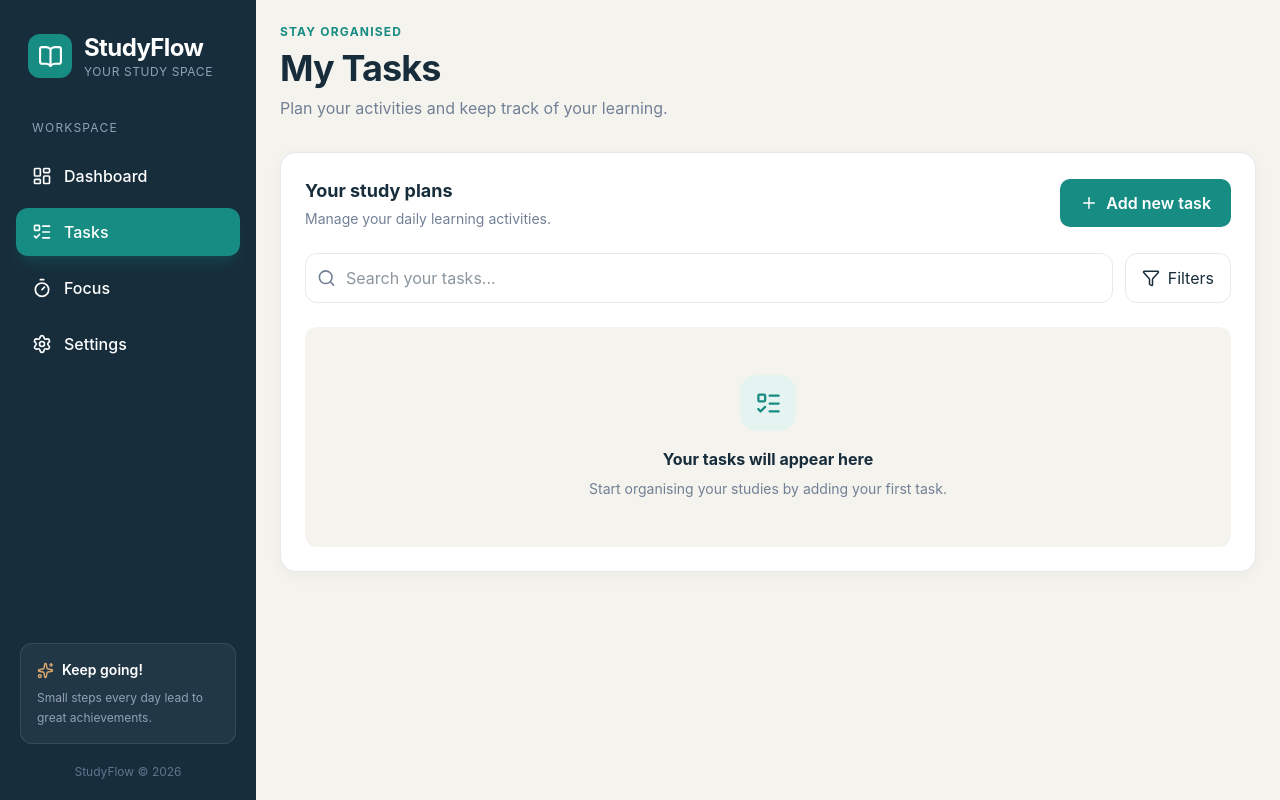
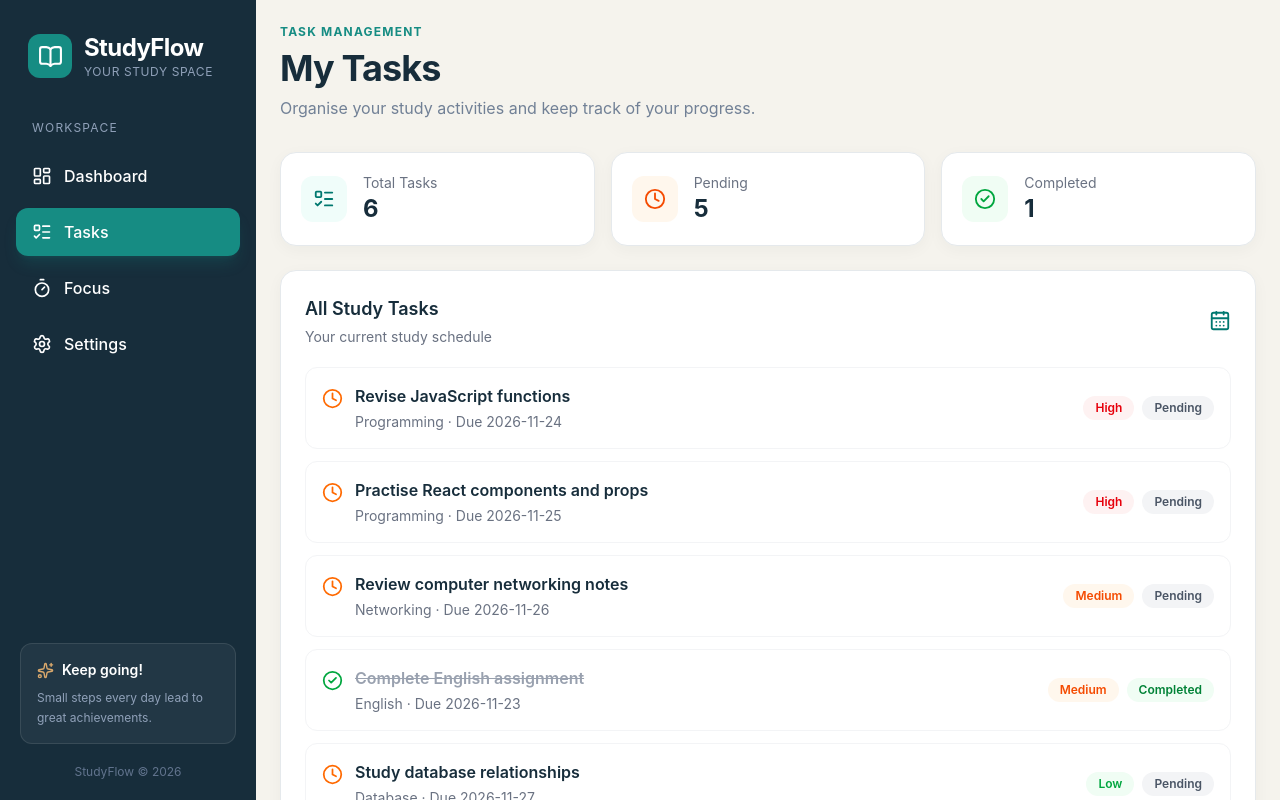
Before and after one commit to Musekura20/studyFlow, a React (Vite) app: page /tasks in a window 1280 px wide. Shown: the top 800 px of the page. Built offline with nearby package versions, Linux system fonts and the light colour scheme.

Commit message:
Set up initial tasks and shared application state

```diff
--- a/src/App.jsx
+++ b/src/App.jsx
@@ -1,11 +1,9 @@
-import {
-  BrowserRouter,
-  Routes,
-  Route,
-} from "react-router-dom";
+import { useState } from "react";
+import { BrowserRouter, Routes, Route } from "react-router-dom";
+
+import { initialTasks } from "./data/initialTasks";
 
 import SiteLayout from "./layouts/SiteLayout";
-
 import DashboardPage from "./pages/DashboardPage";
 import TasksPage from "./pages/TasksPage";
 import FocusPage from "./pages/FocusPage";
@@ -13,27 +11,29 @@ import SettingsPage from "./pages/SettingsPage";
 import NotFoundPage from "./pages/NotFoundPage";
 
 function App() {
+  const [tasks, setTasks] = useState(initialTasks);
+
   return (
     <BrowserRouter>
-
       <Routes>
-
-        <Route path="/" element={<SiteLayout />}>
-
+        <Route
+          path="/"
+          element={
+            <SiteLayout
+              outletContext={{
+                tasks,
+                setTasks,
+              }}
+            />
+          }
+        >
           <Route index element={<DashboardPage />} />
-
           <Route path="tasks" element={<TasksPage />} />
-
           <Route path="focus" element={<FocusPage />} />
-
           <Route path="settings" element={<SettingsPage />} />
-
           <Route path="*" element={<NotFoundPage />} />
-
         </Route>
-
       </Routes>
-
     </BrowserRouter>
   );
 }
--- /dev/null
+++ b/src/data/initialTasks.js
@@ -0,0 +1,50 @@
+export const initialTasks = [
+  {
+    id: "task-1",
+    title: "Revise JavaScript functions",
+    category: "Programming",
+    dueDate: "2026-11-24",
+    priority: "High",
+    completed: false,
+  },
+  {
+    id: "task-2",
+    title: "Practise React components and props",
+    category: "Programming",
+    dueDate: "2026-11-25",
+    priority: "High",
+    completed: false,
+  },
+  {
+    id: "task-3",
+    title: "Review computer networking notes",
+    category: "Networking",
+    dueDate: "2026-11-26",
+    priority: "Medium",
+    completed: false,
+  },
+  {
+    id: "task-4",
+    title: "Complete English assignment",
+    category: "English",
+    dueDate: "2026-11-23",
+    priority: "Medium",
+    completed: true,
+  },
+  {
+    id: "task-5",
+    title: "Study database relationships",
+    category: "Database",
+    dueDate: "2026-11-27",
+    priority: "Low",
+    completed: false,
+  },
+  {
+    id: "task-6",
+    title: "Practise Java OOP concepts",
+    category: "Programming",
+    dueDate: "2026-11-28",
+    priority: "High",
+    completed: false,
+  },
+];
--- a/src/layouts/SiteLayout.jsx
+++ b/src/layouts/SiteLayout.jsx
@@ -1,22 +1,19 @@
-
 import { Outlet } from "react-router-dom";
 import Sidebar from "../components/Sidebar";
 import MobileNav from "../components/MobileNav";
 
-function SiteLayout() {
+function SiteLayout({ outletContext }) {
   return (
-    <div className="min-h-screen bg-ivory">
-
+    <div className="min-h-screen bg-[#F5F3ED]">
       <Sidebar />
 
-      <main className="md:ml-64 min-h-screen pb-24 md:pb-0">
+      <main className="pb-24 md:ml-64 md:pb-0">
         <div className="page-container">
-          <Outlet />
+          <Outlet context={outletContext} />
         </div>
       </main>
 
       <MobileNav />
-
     </div>
   );
 }
--- a/src/pages/DashboardPage.jsx
+++ b/src/pages/DashboardPage.jsx
@@ -1,4 +1,5 @@
 
+import { Link, useOutletContext } from "react-router-dom";
 import {
   CheckCircle2,
   Clock,
@@ -7,122 +8,216 @@ import {
   ArrowRight,
 } from "lucide-react";
 
-import { Link } from "react-router-dom";
 import PageHeader from "../components/PageHeader";
 
 function DashboardPage() {
+  // Get the shared tasks from App.jsx
+  const { tasks } = useOutletContext();
+
+  // Calculate task statistics
+  const totalTasks = tasks.length;
+
+  const completedTasks = tasks.filter(
+    (task) => task.completed
+  ).length;
+
+  const pendingTasks = tasks.filter(
+    (task) => !task.completed
+  ).length;
+
+  const progress =
+    totalTasks === 0
+      ? 0
+      : Math.round((completedTasks / totalTasks) * 100);
+
+  // Get the next three pending tasks
+  const upcomingTasks = [...tasks]
+    .filter((task) => !task.completed)
+    .sort((a, b) => a.dueDate.localeCompare(b.dueDate))
+    .slice(0, 3);
+
   return (
     <div>
-
       <PageHeader
-        eyebrow="Your workspace"
+        eyebrow="YOUR STUDY OVERVIEW"
         title="Welcome to StudyFlow"
-        description="A fresh day to learn, grow and make progress."
+        description="Stay organised, manage your tasks, and make progress with your studies."
       />
 
       {/* Summary cards */}
-      <section className="grid grid-cols-1 sm:grid-cols-2 xl:grid-cols-3 gap-5 mb-8">
+      <div className="mt-8 grid grid-cols-1 gap-4 sm:grid-cols-2 xl:grid-cols-4">
 
-        <div className="surface-card p-6">
-          <div className="flex items-center justify-between mb-5">
-            <div className="w-11 h-11 bg-teal-light text-teal rounded-xl flex items-center justify-center">
-              <ListTodo size={23} />
-            </div>
-            <span className="text-xs text-muted">Your plans</span>
+        <div className="surface-card p-5">
+          <div className="flex items-center justify-between">
+            <p className="text-sm text-gray-500">Total Tasks</p>
+            <ListTodo className="text-teal-600" size={22} />
           </div>
 
-          <p className="text-3xl font-bold text-ink">06</p>
-          <p className="text-sm text-muted mt-1">Total study tasks</p>
+          <h2 className="mt-3 text-3xl font-bold text-[#172D3B]">
+            {totalTasks}
+          </h2>
+
+          <p className="mt-1 text-sm text-gray-500">
+            All your study tasks
+          </p>
         </div>
 
-        <div className="surface-card p-6">
-          <div className="flex items-center justify-between mb-5">
-            <div className="w-11 h-11 bg-teal-light text-teal rounded-xl flex items-center justify-center">
-              <CheckCircle2 size={23} />
-            </div>
-            <span className="text-xs text-muted">Well done!</span>
+        <div className="surface-card p-5">
+          <div className="flex items-center justify-between">
+            <p className="text-sm text-gray-500">Completed</p>
+            <CheckCircle2 className="text-green-600" size={22} />
           </div>
 
-          <p className="text-3xl font-bold text-ink">02</p>
-          <p className="text-sm text-muted mt-1">Completed tasks</p>
+          <h2 className="mt-3 text-3xl font-bold text-[#172D3B]">
+            {completedTasks}
+          </h2>
+
+          <p className="mt-1 text-sm text-gray-500">
+            Tasks finished
+          </p>
         </div>
 
-        <div className="surface-card p-6 sm:col-span-2 xl:col-span-1">
-          <div className="flex items-center justify-between mb-5">
-            <div className="w-11 h-11 bg-orange-50 text-orange-500 rounded-xl flex items-center justify-center">
-              <Clock size={23} />
-            </div>
-            <span className="text-xs text-muted">Keep going</span>
+        <div className="surface-card p-5">
+          <div className="flex items-center justify-between">
+            <p className="text-sm text-gray-500">Pending</p>
+            <Clock className="text-orange-500" size={22} />
           </div>
 
-          <p className="text-3xl font-bold text-ink">04</p>
-          <p className="text-sm text-muted mt-1">Pending tasks</p>
+          <h2 className="mt-3 text-3xl font-bold text-[#172D3B]">
+            {pendingTasks}
+          </h2>
+
+          <p className="mt-1 text-sm text-gray-500">
+            Tasks still to do
+          </p>
         </div>
 
-      </section>
+        <div className="surface-card p-5">
+          <div className="flex items-center justify-between">
+            <p className="text-sm text-gray-500">Progress</p>
+            <TrendingUp className="text-teal-600" size={22} />
+          </div>
 
-      {/* Welcome card */}
-      <section className="surface-card p-6 md:p-8 mb-6">
-        <div className="flex flex-col md:flex-row md:items-center justify-between gap-5">
+          <h2 className="mt-3 text-3xl font-bold text-[#172D3B]">
+            {progress}%
+          </h2>
 
+          <p className="mt-1 text-sm text-gray-500">
+            Overall completion
+          </p>
+        </div>
+
+      </div>
+
+      {/* Progress section */}
+      <div className="surface-card mt-6 p-6">
+        <div className="flex items-center justify-between">
           <div>
-            <p className="text-teal font-semibold text-sm mb-2">
-              YOUR NEXT STEP
-            </p>
-
-            <h2 className="text-2xl font-bold text-ink mb-2">
-              Make today count.
+            <h2 className="text-lg font-semibold text-[#172D3B]">
+              Your Study Progress
             </h2>
 
-            <p className="text-muted text-sm max-w-lg">
-              Organise your study activities and focus on
-              what matters most. Every completed task
-              brings you closer to your goals.
+            <p className="mt-1 text-sm text-gray-500">
+              Keep going! Every completed task counts.
+            </p>
+          </div>
+
+          <span className="font-semibold text-teal-700">
+            {progress}%
+          </span>
+        </div>
+
+        <div className="mt-5 h-3 overflow-hidden rounded-full bg-gray-100">
+          <div
+            className="h-full rounded-full bg-[#168C83] transition-all"
+            style={{ width: `${progress}%` }}
+          />
+        </div>
+
+        <p className="mt-3 text-sm text-gray-500">
+          {completedTasks} of {totalTasks} tasks completed
+        </p>
+      </div>
+
+      {/* Upcoming tasks */}
+      <div className="surface-card mt-6 p-6">
+        <div className="flex items-center justify-between">
+          <div>
+            <h2 className="text-lg font-semibold text-[#172D3B]">
+              Upcoming Tasks
+            </h2>
+
+            <p className="mt-1 text-sm text-gray-500">
+              Your next study activities
             </p>
           </div>
 
           <Link
             to="/tasks"
-            className="primary-button shrink-0"
+            className="flex items-center gap-2 text-sm font-semibold text-teal-700 hover:text-teal-900"
           >
-            View my tasks
-            <ArrowRight size={18} />
+            View all
+            <ArrowRight size={16} />
           </Link>
-
-        </div>
-      </section>
-
-      {/* Progress card */}
-      <section className="surface-card p-6">
-        <div className="flex items-center gap-3 mb-5">
-          <TrendingUp className="text-teal" size={23} />
-
-          <div>
-            <h2 className="font-bold text-ink">
-              Your study journey
-            </h2>
-
-            <p className="text-xs text-muted">
-              A little progress every day.
-            </p>
-          </div>
         </div>
 
-        <div className="flex items-center justify-between mb-2">
-          <span className="text-sm text-muted">
-            Weekly progress
-          </span>
+        <div className="mt-5 space-y-3">
+          {upcomingTasks.length > 0 ? (
+            upcomingTasks.map((task) => (
+              <div
+                key={task.id}
+                className="flex flex-col justify-between gap-3 rounded-xl border border-gray-100 p-4 sm:flex-row sm:items-center"
+              >
+                <div>
+                  <h3 className="font-medium text-[#172D3B]">
+                    {task.title}
+                  </h3>
 
-          <span className="text-sm font-bold text-teal">
-            33%
-          </span>
+                  <p className="mt-1 text-sm text-gray-500">
+                    {task.category} · Due {task.dueDate}
+                  </p>
+                </div>
+
+                <span
+                  className={`w-fit rounded-full px-3 py-1 text-xs font-semibold ${
+                    task.priority === "High"
+                      ? "bg-red-50 text-red-600"
+                      : task.priority === "Medium"
+                      ? "bg-orange-50 text-orange-600"
+                      : "bg-green-50 text-green-600"
+                  }`}
+                >
+                  {task.priority} Priority
+                </span>
+              </div>
+            ))
+          ) : (
+            <p className="py-6 text-center text-sm text-gray-500">
+              No pending tasks. Great work!
+            </p>
+          )}
+        </div>
+      </div>
+
+      {/* Quick action */}
+      <div className="mt-6 flex flex-col items-start justify-between gap-4 rounded-2xl bg-[#172D3B] p-6 text-white sm:flex-row sm:items-center">
+        <div>
+          <h2 className="text-lg font-semibold">
+            Ready for your next task?
+          </h2>
+
+          <p className="mt-1 text-sm text-gray-300">
+            Visit your task list and organise your study schedule.
+          </p>
         </div>
 
-        <div className="w-full h-3 bg-teal-light rounded-full overflow-hidden">
-          <div className="w-1/3 h-full bg-teal rounded-full" />
-        </div>
-      </section>
-
+        <Link
+          to="/tasks"
+          className="rounded-lg bg-[#168C83] px-5 py-3 text-sm font-semibold text-white transition hover:bg-teal-700"
+        >
+          Manage Tasks
+        </Link>
+      </div>
     </div>
   );
 }
--- a/src/pages/TasksPage.jsx
+++ b/src/pages/TasksPage.jsx
@@ -1,85 +1,175 @@
 
+import { useOutletContext } from "react-router-dom";
 import {
   ListTodo,
-  Plus,
-  Search,
-  Filter,
+  CalendarDays,
+  CheckCircle2,
+  Clock,
 } from "lucide-react";
 
 import PageHeader from "../components/PageHeader";
 
 function TasksPage() {
+  // Get the shared tasks from App.jsx
+  const { tasks } = useOutletContext();
+
+  // Separate completed and pending tasks
+  const completedTasks = tasks.filter(
+    (task) => task.completed
+  );
+
+  const pendingTasks = tasks.filter(
+    (task) => !task.completed
+  );
+
   return (
     <div>
-
       <PageHeader
-        eyebrow="Stay organised"
+        eyebrow="TASK MANAGEMENT"
         title="My Tasks"
-        description="Plan your activities and keep track of your learning."
+        description="Organise your study activities and keep track of your progress."
       />
 
-      <section className="surface-card p-5 md:p-6">
+      {/* Task summary */}
+      <div className="mt-8 grid grid-cols-1 gap-4 sm:grid-cols-3">
 
-        <div className="flex flex-col sm:flex-row sm:items-center justify-between gap-4 mb-6">
+        <div className="surface-card flex items-center gap-4 p-5">
+          <div className="rounded-xl bg-teal-50 p-3">
+            <ListTodo className="text-teal-700" size={22} />
+          </div>
 
           <div>
-            <h2 className="text-lg font-bold text-ink">
-              Your study plans
+            <p className="text-sm text-gray-500">Total Tasks</p>
+            <h2 className="text-2xl font-bold text-[#172D3B]">
+              {tasks.length}
+            </h2>
+          </div>
+        </div>
+
+        <div className="surface-card flex items-center gap-4 p-5">
+          <div className="rounded-xl bg-orange-50 p-3">
+            <Clock className="text-orange-600" size={22} />
+          </div>
+
+          <div>
+            <p className="text-sm text-gray-500">Pending</p>
+            <h2 className="text-2xl font-bold text-[#172D3B]">
+              {pendingTasks.length}
+            </h2>
+          </div>
+        </div>
+
+        <div className="surface-card flex items-center gap-4 p-5">
+          <div className="rounded-xl bg-green-50 p-3">
+            <CheckCircle2 className="text-green-600" size={22} />
+          </div>
+
+          <div>
+            <p className="text-sm text-gray-500">Completed</p>
+            <h2 className="text-2xl font-bold text-[#172D3B]">
+              {completedTasks.length}
+            </h2>
+          </div>
+        </div>
+
+      </div>
+
+      {/* Task list */}
+      <div className="surface-card mt-6 p-6">
+        <div className="mb-5 flex items-center justify-between">
+          <div>
+            <h2 className="text-lg font-semibold text-[#172D3B]">
+              All Study Tasks
             </h2>
 
-            <p className="text-sm text-muted mt-1">
-              Manage your daily learning activities.
+            <p className="mt-1 text-sm text-gray-500">
+              Your current study schedule
             </p>
           </div>
 
-          <button className="primary-button">
-            <Plus size={18} />
-            Add new task
-          </button>
-
+          <CalendarDays className="text-teal-700" size={22} />
         </div>
 
-        <div className="flex flex-col sm:flex-row gap-3 mb-6">
-
-          <div className="relative flex-1">
-            <Search
-              size={19}
-              className="absolute left-3 top-1/2 -translate-y-1/2 text-muted"
+        {tasks.length === 0 ? (
+          <div className="py-12 text-center">
+            <ListTodo
+              size={40}
+              className="mx-auto text-gray-300"
             />
 
-            <input
-              type="text"
-              placeholder="Search your tasks..."
-              className="w-full border border-border rounded-xl pl-10 pr-4 py-3 outline-none focus:border-teal"
-            />
+            <h3 className="mt-4 font-semibold text-[#172D3B]">
+              No tasks yet
+            </h3>
+
+            <p className="mt-2 text-sm text-gray-500">
+              Your study tasks will appear here when you add them.
+            </p>
           </div>
+        ) : (
+          <div className="space-y-3">
+            {tasks.map((task) => (
+              <div
+                key={task.id}
+                className="flex flex-col justify-between gap-3 rounded-xl border border-gray-100 p-4 sm:flex-row sm:items-center"
+              >
+                <div className="flex items-start gap-3">
+                  {task.completed ? (
+                    <CheckCircle2
+                      size={21}
+                      className="mt-1 shrink-0 text-green-600"
+                    />
+                  ) : (
+                    <Clock
+                      size={21}
+                      className="mt-1 shrink-0 text-orange-500"
+                    />
+                  )}
 
-          <button className="flex items-center justify-center gap-2 border border-border rounded-xl px-4 py-3 text-sm text-ink hover:bg-ivory">
-            <Filter size={18} />
-            Filters
-          </button>
+                  <div>
+                    <h3
+                      className={`font-semibold ${
+                        task.completed
+                          ? "text-gray-400 line-through"
+                          : "text-[#172D3B]"
+                      }`}
+                    >
+                      {task.title}
+                    </h3>
 
-        </div>
+                    <p className="mt-1 text-sm text-gray-500">
+                      {task.category} · Due {task.dueDate}
+                    </p>
+                  </div>
+                </div>
 
-        <div className="text-center py-12 bg-ivory rounded-xl">
+                <div className="flex flex-wrap items-center gap-2 sm:justify-end">
+                  <span
+                    className={`rounded-full px-3 py-1 text-xs font-semibold ${
+                      task.priority === "High"
+                        ? "bg-red-50 text-red-600"
+                        : task.priority === "Medium"
+                        ? "bg-orange-50 text-orange-600"
+                        : "bg-green-50 text-green-600"
+                    }`}
+                  >
+                    {task.priority}
+                  </span>
 
-          <div className="w-14 h-14 bg-teal-light text-teal rounded-2xl flex items-center justify-center mx-auto mb-4">
-            <ListTodo size={27} />
+                  <span
+                    className={`rounded-full px-3 py-1 text-xs font-semibold ${
+                      task.completed
+                        ? "bg-green-50 text-green-700"
+                        : "bg-gray-100 text-gray-600"
+                    }`}
+                  >
+                    {task.completed ? "Completed" : "Pending"}
+                  </span>
+                </div>
+              </div>
+            ))}
           </div>
-
-          <h3 className="font-bold text-ink mb-2">
-            Your tasks will appear here
-          </h3>
-
-          <p className="text-sm text-muted max-w-sm mx-auto">
-            Start organising your studies by adding
-            your first task.
-          </p>
-
-        </div>
-
-      </section>
-
+        )}
+      </div>
     </div>
   );
 }
```
